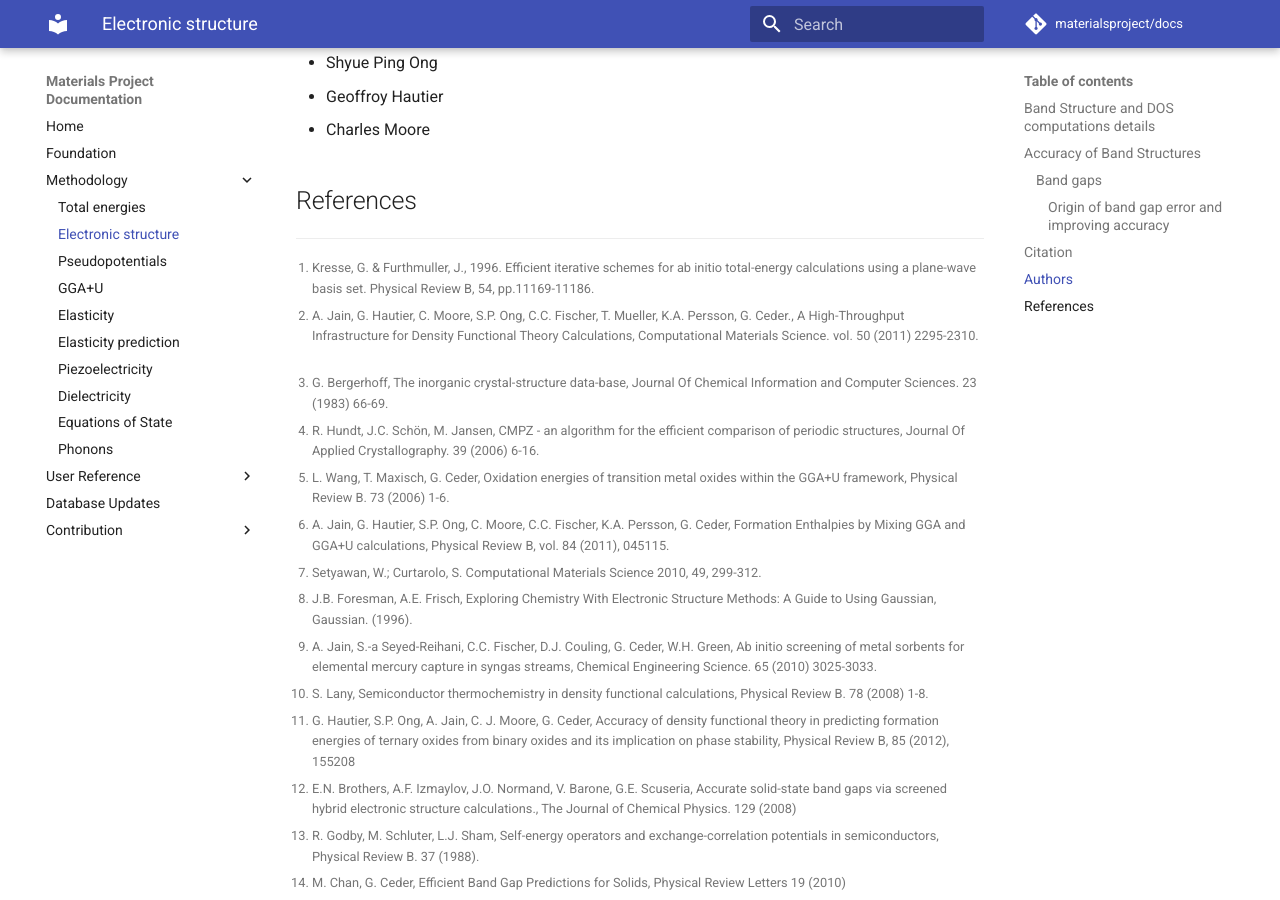
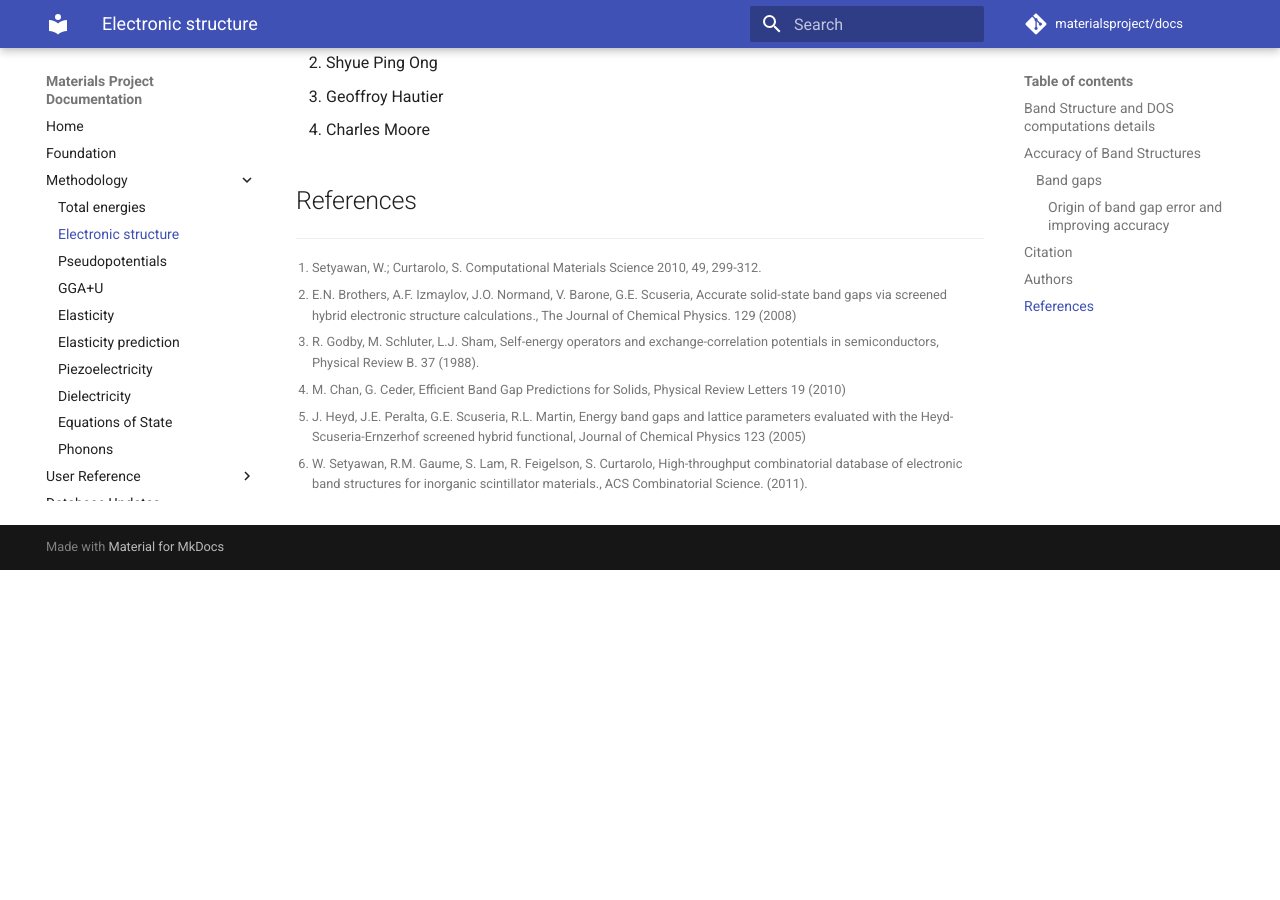
Before and after one commit to materialsproject/docs, an MkDocs documentation site: the page built from docs/methodology/electronic-structure.md, in a window 1280 px wide and 900 px high, scrolled down 3060 px. Built offline with MkDocs 1.6.1 and Material for MkDocs 9.7.7, drawn with Linux system fonts in a browser that asks for light colours; formulas are drawn with MathJax 3; comment, search, counter and statistics services are not loaded; after the commit the page ends 3630 px from its top, so only the background shows below that.

Commit message:
replace calculations-wiki and calculations-manual with total-energies and electronic-structure; minor edits

```diff
--- a/docs/methodology/electronic-structure.md
+++ b/docs/methodology/electronic-structure.md
@@ -92,8 +92,8 @@ high computational cost.
 
 Strategies to improve band gap prediction at moderate to low
 computational cost now been developed by several groups, including Chan
-and Ceder (delta-sol),[^14] Heyd et al. (hybrid functionals) [^15], and
-Setyawan et al. (empirical fits) [^16]. (These references also contain
+and Ceder (delta-sol),[^4] Heyd et al. (hybrid functionals) [^5], and
+Setyawan et al. (empirical fits) [^6]. (These references also contain
 additional data regarding the accuracy of DFT band gaps.) The Materials
 Project may employ such methods in the future in order to more
 quantitatively predict band gaps. For the moment, computed band gaps
@@ -118,75 +118,35 @@ works:
 Authors
 -------
 
--   Anubhav Jain
--   Shyue Ping Ong
--   Geoffroy Hautier
--   Charles Moore
+1. Anubhav Jain
+2. Shyue Ping Ong
+3. Geoffroy Hautier
+4. Charles Moore
 
 References
 ----------
 
-[^1]: Kresse, G. & Furthmuller, J., 1996. Efficient iterative schemes
-    for ab initio total-energy calculations using a plane-wave basis
-    set. Physical Review B, 54, pp.11169-11186.
-
-[^2]: A. Jain, G. Hautier, C. Moore, S.P. Ong, C.C. Fischer, T. Mueller,
-    K.A. Persson, G. Ceder., A High-Throughput Infrastructure for
-    Density Functional Theory Calculations, Computational Materials
-    Science. vol. 50 (2011) 2295-2310.
-
-[^3]: G. Bergerhoff, The inorganic crystal-structure data-base, Journal
-    Of Chemical Information and Computer Sciences. 23 (1983) 66-69.
-
-[^4]: R. Hundt, J.C. Schön, M. Jansen, CMPZ - an algorithm for the
-    efficient comparison of periodic structures, Journal Of Applied
-    Crystallography. 39 (2006) 6-16.
-
-[^5]: L. Wang, T. Maxisch, G. Ceder, Oxidation energies of transition
-    metal oxides within the GGA+U framework, Physical Review B. 73
-    (2006) 1-6.
-
-[^6]: A. Jain, G. Hautier, S.P. Ong, C. Moore, C.C. Fischer, K.A.
-    Persson, G. Ceder, Formation Enthalpies by Mixing GGA and GGA+U
-    calculations, Physical Review B, vol. 84 (2011), 045115.
-
-[^7]: Setyawan, W.; Curtarolo, S. Computational Materials Science 2010,
+[^1]: Setyawan, W.; Curtarolo, S. Computational Materials Science 2010,
     49, 299-312.
 
-[^8]: J.B. Foresman, A.E. Frisch, Exploring Chemistry With Electronic
-    Structure Methods: A Guide to Using Gaussian, Gaussian. (1996).
-
-[^9]: A. Jain, S.-a Seyed-Reihani, C.C. Fischer, D.J. Couling, G.
-    Ceder, W.H. Green, Ab initio screening of metal sorbents for
-    elemental mercury capture in syngas streams, Chemical Engineering
-    Science. 65 (2010) 3025-3033.
-
-[^10]: S. Lany, Semiconductor thermochemistry in density functional
-    calculations, Physical Review B. 78 (2008) 1-8.
-
-[^11]: G. Hautier, S.P. Ong, A. Jain, C. J. Moore, G. Ceder, Accuracy of
-    density functional theory in predicting formation energies of
-    ternary oxides from binary oxides and its implication on phase
-    stability, Physical Review B, 85 (2012), 155208
-
-[^12]: E.N. Brothers, A.F. Izmaylov, J.O. Normand, V. Barone, G.E.
+[^2]: E.N. Brothers, A.F. Izmaylov, J.O. Normand, V. Barone, G.E.
     Scuseria, Accurate solid-state band gaps via screened hybrid
     electronic structure calculations., The Journal of Chemical Physics.
     129 (2008)
 
-[^13]: R. Godby, M. Schluter, L.J. Sham, Self-energy operators and
+[^3]: R. Godby, M. Schluter, L.J. Sham, Self-energy operators and
     exchange-correlation potentials in semiconductors, Physical Review
     B. 37 (1988).
 
-[^14]: M. Chan, G. Ceder, Efficient Band Gap Predictions for Solids,
+[^4]: M. Chan, G. Ceder, Efficient Band Gap Predictions for Solids,
     Physical Review Letters 19 (2010)
 
-[^15]: J. Heyd, J.E. Peralta, G.E. Scuseria, R.L. Martin, Energy band
+[^5]: J. Heyd, J.E. Peralta, G.E. Scuseria, R.L. Martin, Energy band
     gaps and lattice parameters evaluated with the
     Heyd-Scuseria-Ernzerhof screened hybrid functional, Journal of
     Chemical Physics 123 (2005)
 
-[^16]: W. Setyawan, R.M. Gaume, S. Lam, R. Feigelson, S. Curtarolo,
+[^6]: W. Setyawan, R.M. Gaume, S. Lam, R. Feigelson, S. Curtarolo,
     High-throughput combinatorial database of electronic band structures
     for inorganic scintillator materials., ACS Combinatorial Science.
     (2011).
```
Also changed, not shown: other parts of docs/methodology/electronic-structure.md (+3 -3 lines), docs/methodology/calculations-manual.md (deleted, +0 -388 lines), docs/methodology/calculations-wiki.md (deleted, +0 -11 lines), docs/methodology/dielectricity.md (+1 -1 lines), docs/methodology/gga-plus-u.md (+0 -1 lines), docs/methodology/piezoelectricity.md (+1 -1 lines), docs/methodology/total-energies.md (+12 -37 lines).
